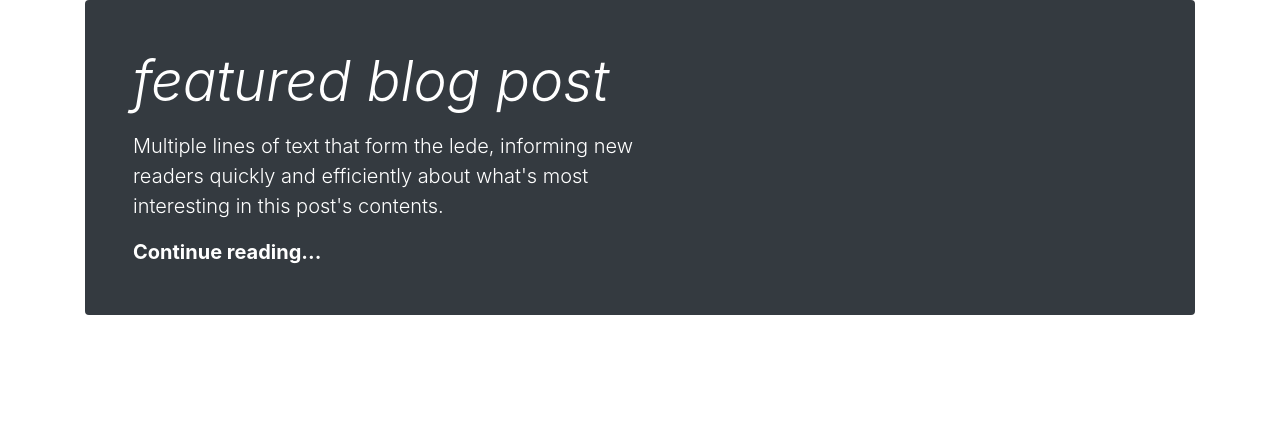
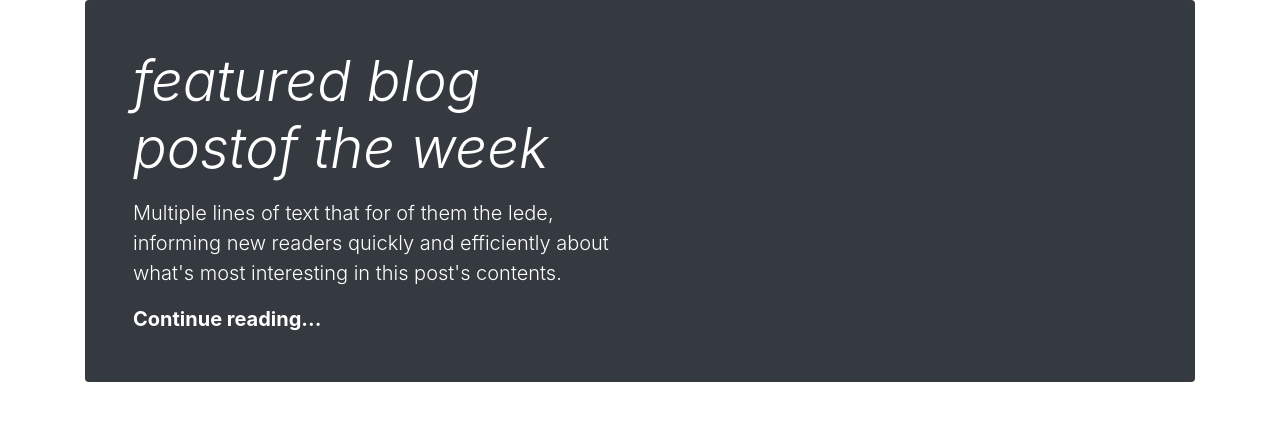
Before and after one commit to olaborde/Blogz, a Flask app: page / in a window 1280 px wide. Shown: the part 56-477 px from the top of the page. Run offline with Flask 2, Linux system fonts and the light colour scheme; data that the repository does not hold is empty; some libraries are stand-ins or nearby versions; some web fonts are replaced.

Commit message:
changed featured title

```diff
--- a/main/templates/layout.html
+++ b/main/templates/layout.html
@@ -163,8 +163,8 @@
     <div class="container">
         <div class="jumbotron p-3 p-md-5 text-white rounded bg-dark">
             <div class="col-md-6 px-0">
-                <h1 class="display-4 font-italic">featured blog post</h1>
-                <p class="lead my-3">Multiple lines of text that form the lede, informing new readers quickly and
+                <h1 class="display-4 font-italic">featured blog postof the week</h1>
+                <p class="lead my-3">Multiple lines of text that for of them the lede, informing new readers quickly and
                     efficiently about what's most interesting in this post's contents.</p>
                 <p class="lead mb-0"><a href="#" class="text-white font-weight-bold">Continue reading...</a></p>
             </div>
```
